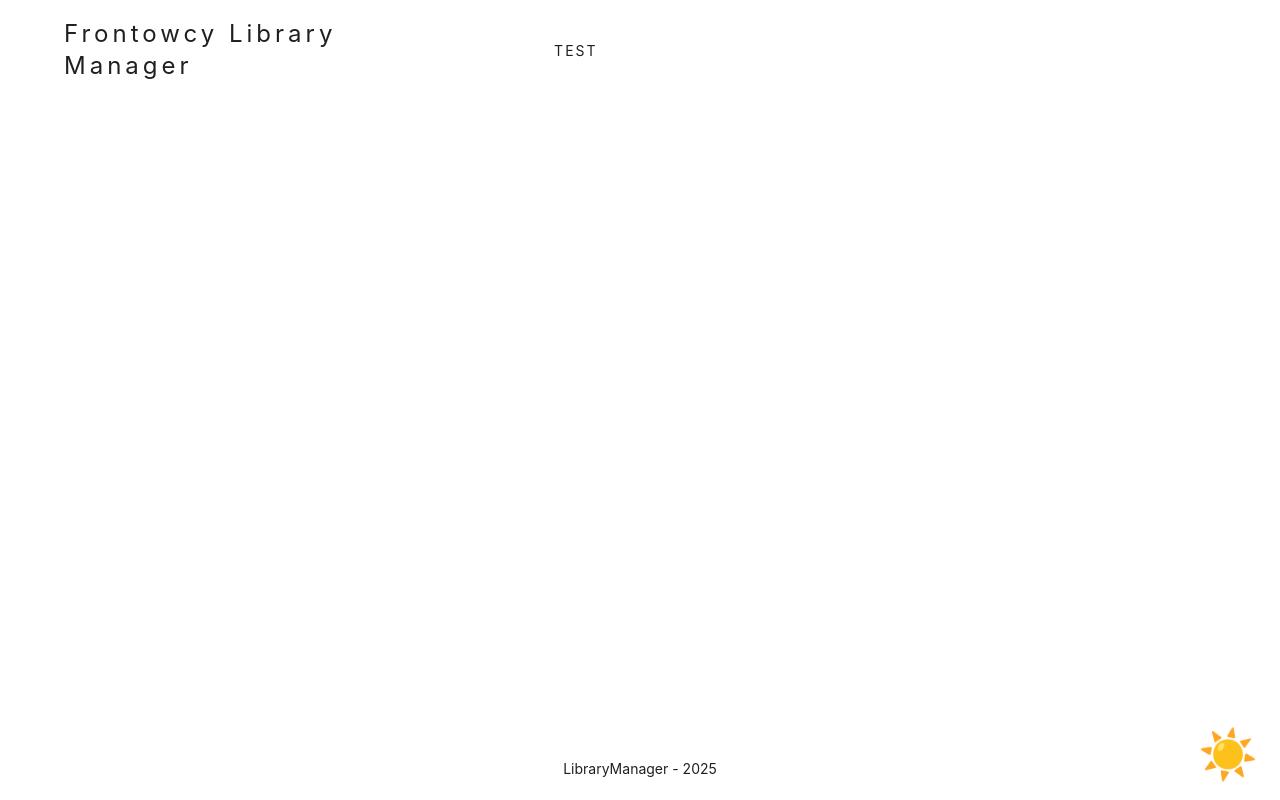
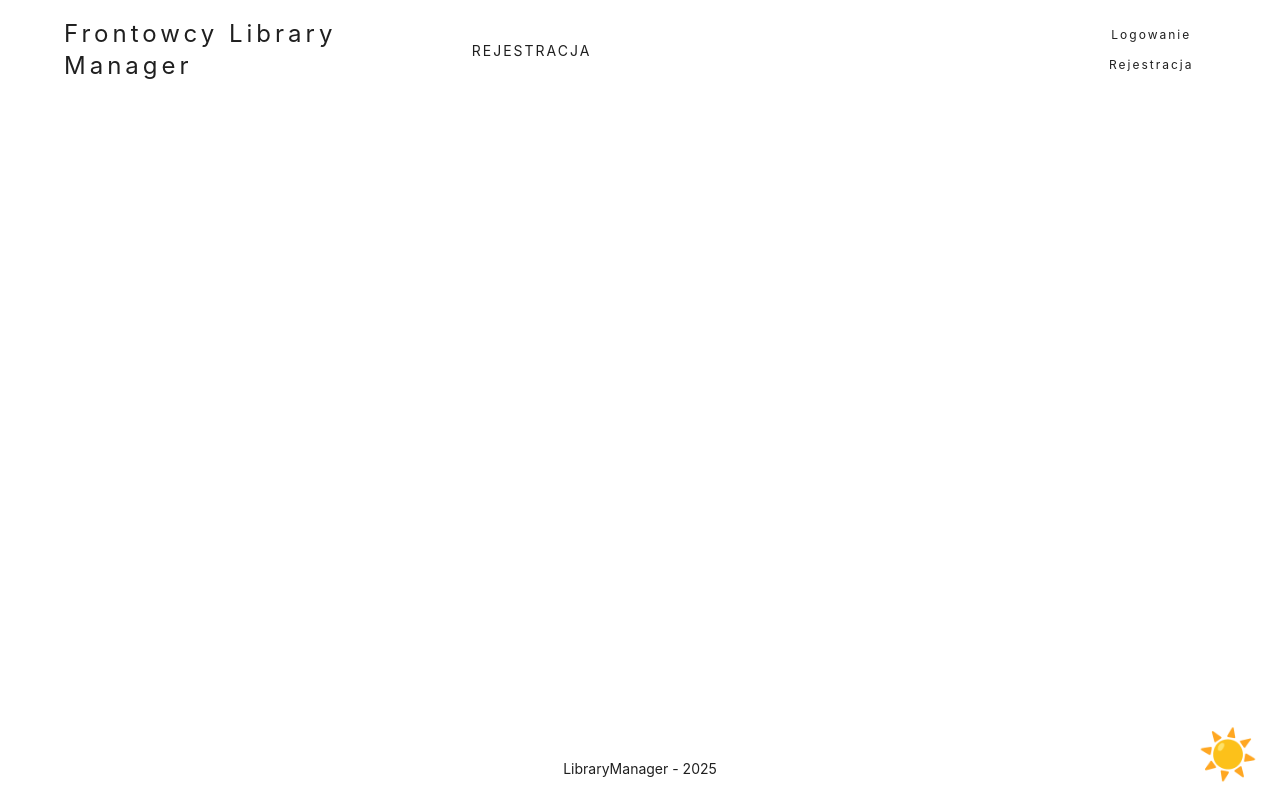
Before and after one commit to lajzowski/frontowcy-LibraryManager-front, a React (Vite) app: page / in a window 1280 px wide. Built offline with nearby package versions, Linux system fonts and the light colour scheme; no server answers.

Commit message:
Poprawiono: Routing i główny komponent layoutu dashboard Dodano: typy do komunikacji z BE

```diff
--- a/src/Router.tsx
+++ b/src/Router.tsx
@@ -3,6 +3,9 @@ import { ConfigProvider, theme } from 'antd';
 import { ButtonChangeStyle } from './components/ButtonChangeStyle/ButtonChangeStyle.tsx';
 import { Route, Routes } from 'react-router';
 import { Dashboard } from './layout/Dashboard/Dashboard.tsx';
+import { Registration } from './components/Registration/Registration.tsx';
+import { Login } from './components/Login/Login.tsx';
+import { Logout } from './components/Logout/Logout.tsx';
 
 const systemPrefersDark = window.matchMedia(
   '(prefers-color-scheme: dark)'
@@ -23,7 +26,11 @@ export const Router = () => {
       />
 
       <Routes>
-        <Route path='/' element={<Dashboard />}></Route>
+        <Route path='/' element={<Dashboard />}>
+          <Route path={'register'} element={<Registration />} />
+          <Route path={'login'} element={<Login />} />
+          <Route path={'logout'} element={<Logout />} />
+        </Route>
       </Routes>
     </ConfigProvider>
   );
--- a/src/layout/Dashboard/Dashboard.scss
+++ b/src/layout/Dashboard/Dashboard.scss
@@ -13,6 +13,7 @@
   align-items: center;
   padding: 0 16px;
   height: 100px;
+
 }
 
 .logo {
--- a/src/layout/Dashboard/Dashboard.tsx
+++ b/src/layout/Dashboard/Dashboard.tsx
@@ -5,7 +5,7 @@ const { Header, Content, Footer } = Layout;
 
 import './Dashboard.scss';
 import { useEffect } from 'react';
-
+import { UserAvatar } from '../../components/UserAvatar/UserAvatar.tsx';
 export const Dashboard = () => {
   const { token } = theme.useToken();
   const navigate = useNavigate();
@@ -30,10 +30,12 @@ export const Dashboard = () => {
           defaultSelectedKeys={[`${location.pathname.split('/')[1]}`]}
           className={'menu'}
         >
-          <Menu.Item key='test' onClick={() => navigate('/test')}>
-            Test
+          <Menu.Item key='register' onClick={() => navigate('/register')}>
+            Rejestracja
           </Menu.Item>
         </Menu>
+
+        <UserAvatar />
       </Header>
       <Content>
         <Outlet />
--- a/src/main.tsx
+++ b/src/main.tsx
@@ -3,6 +3,7 @@ import { createRoot } from 'react-dom/client';
 import { QueryClient, QueryClientProvider } from '@tanstack/react-query';
 
 import './reset.css';
+import './styles.scss';
 import { BrowserRouter } from 'react-router';
 import { Router } from './Router.tsx';
 
--- /dev/null
+++ b/src/styles.scss
@@ -0,0 +1,21 @@
+h1 {
+  font-size: 48px;
+  letter-spacing: 4px;
+}
+
+h2 {
+  font-size: 18px;
+  letter-spacing: 2px;
+}
+
+h3 {
+  font-size: 22px;
+  line-height: 64px;
+  letter-spacing: 2px;
+}
+
+
+p {
+  font-size:17px;
+  line-height: 32px;
+}
--- /dev/null
+++ b/src/types/login.interface.ts
@@ -0,0 +1,4 @@
+export interface LoginI {
+  cardNumber: number;
+  password: string;
+}
```
Also changed, not shown: src/types/registration.interface.ts (added, +10 -0 lines), src/types/user.interface.ts (added, +9 -0 lines).
